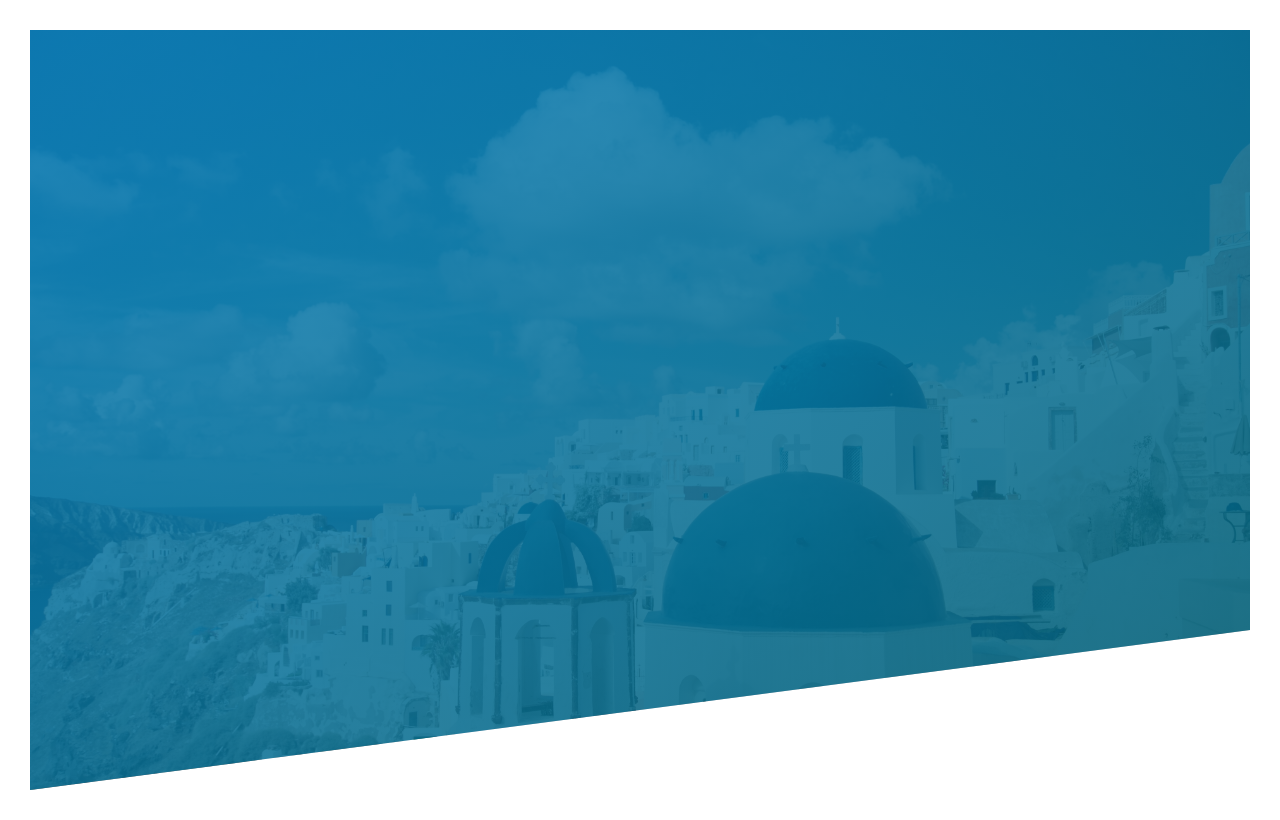
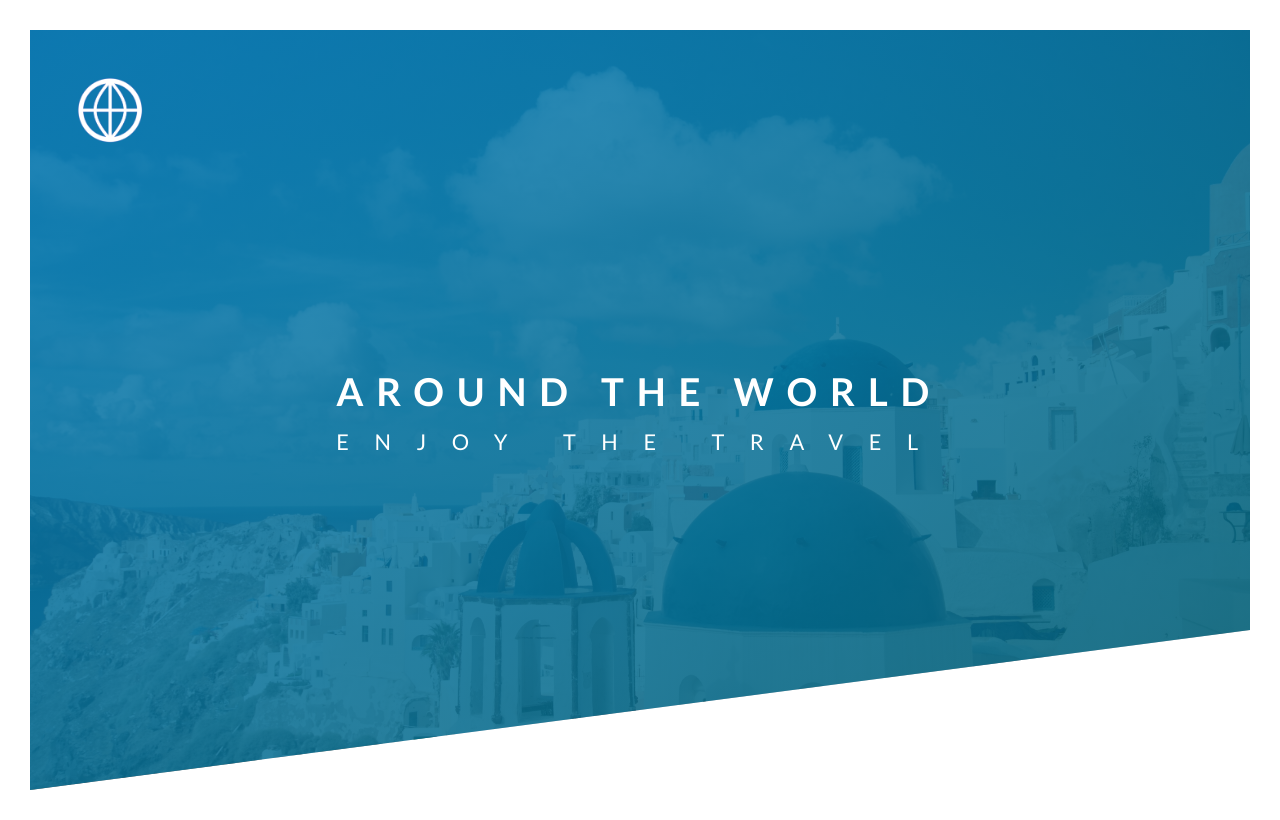
Before and after one commit to irenekochetkova/around_the_world, a plain HTML site: page index.html in a window 1280 px wide. Drawn offline with Linux system fonts and the light colour scheme.

Commit message:
added the text into the header

```diff
--- a/css/style.css
+++ b/css/style.css
@@ -23,6 +23,44 @@ body {
   url(../img/travel.jpg);
   background-size: cover;
   background-position: top;
+  position: relative;
 
   clip-path: polygon(0 0, 100% 0, 100% 75vh, 0 100%);
 }
+
+.logo-box {
+   position: absolute;
+   top: 40px;
+   left: 40px;
+}
+
+.logo {
+    height: 80px;
+    font-color: white;
+}
+
+.text-box {
+    position: absolute;
+    top: 50%;
+    left: 50%;
+    transform: translate(-50%, -50%);
+}
+
+.heading-primary {
+    color: #fff;
+    text-transform: uppercase;
+}
+
+.heading-primary-main {
+    display: block;
+    font-size: 3vw;
+    font-weight: 700;
+    letter-spacing: 1vw;
+}
+
+.heading-primary-sub {
+    display: block;
+    font-size: 1.7vw;
+    font-weight: 500;
+    letter-spacing: 2vw;
+}
--- a/index.html
+++ b/index.html
@@ -14,6 +14,18 @@
   </head>
   <body>
     <header class="header">
+      <div class="logo-box">
+        <img src="img/logo_globus.png" alt="globus" class="logo">
+      </div>
+
+      <div class="text-box">
+        <h1 class="heading-primary">
+        <span class="heading-primary-main">Around the world</span>
+        <span class="heading-primary-sub">Enjoy the travel</span>
+      </h1>
+      </div>
+
+
 
     </header>
   </body>
```
Also changed, not shown: img/logo_globus.png (added).
